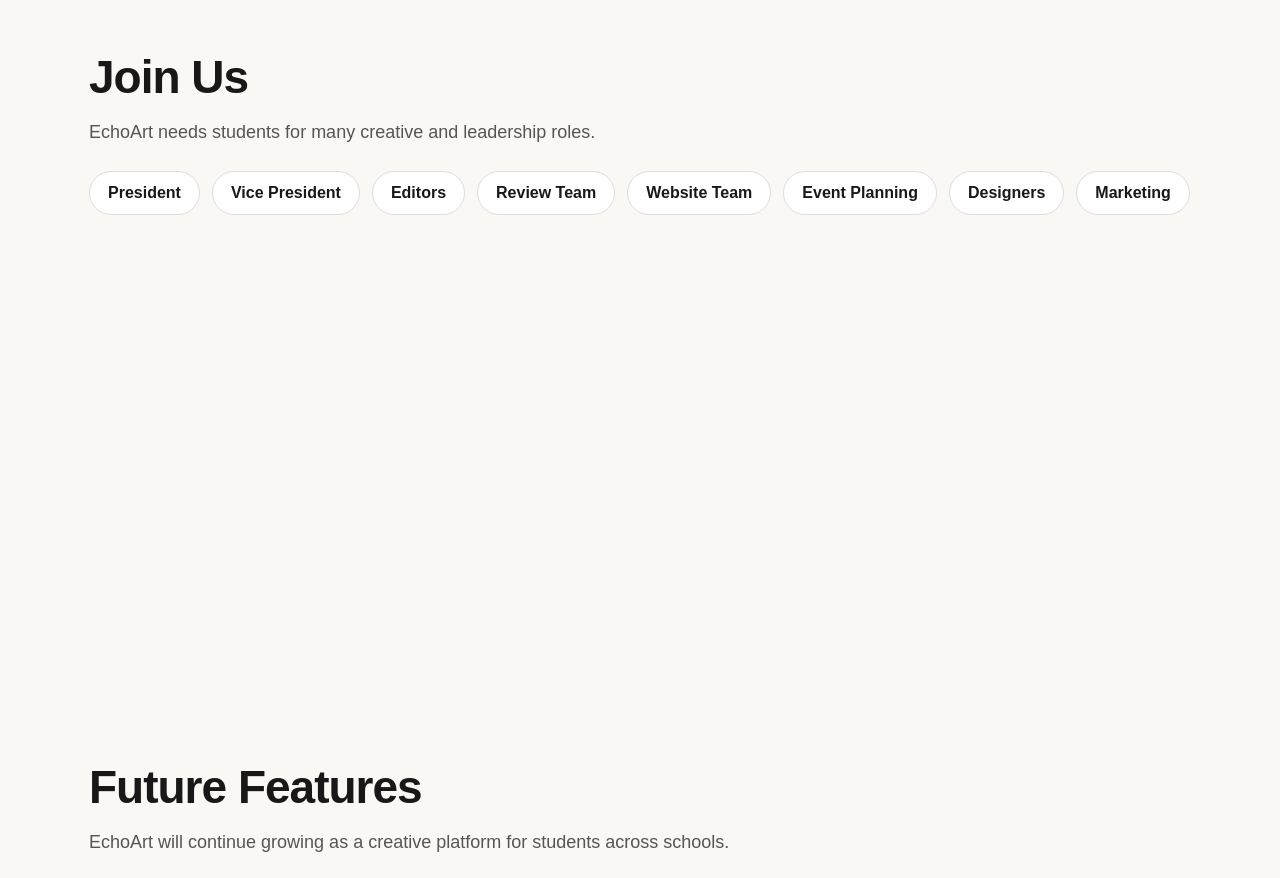
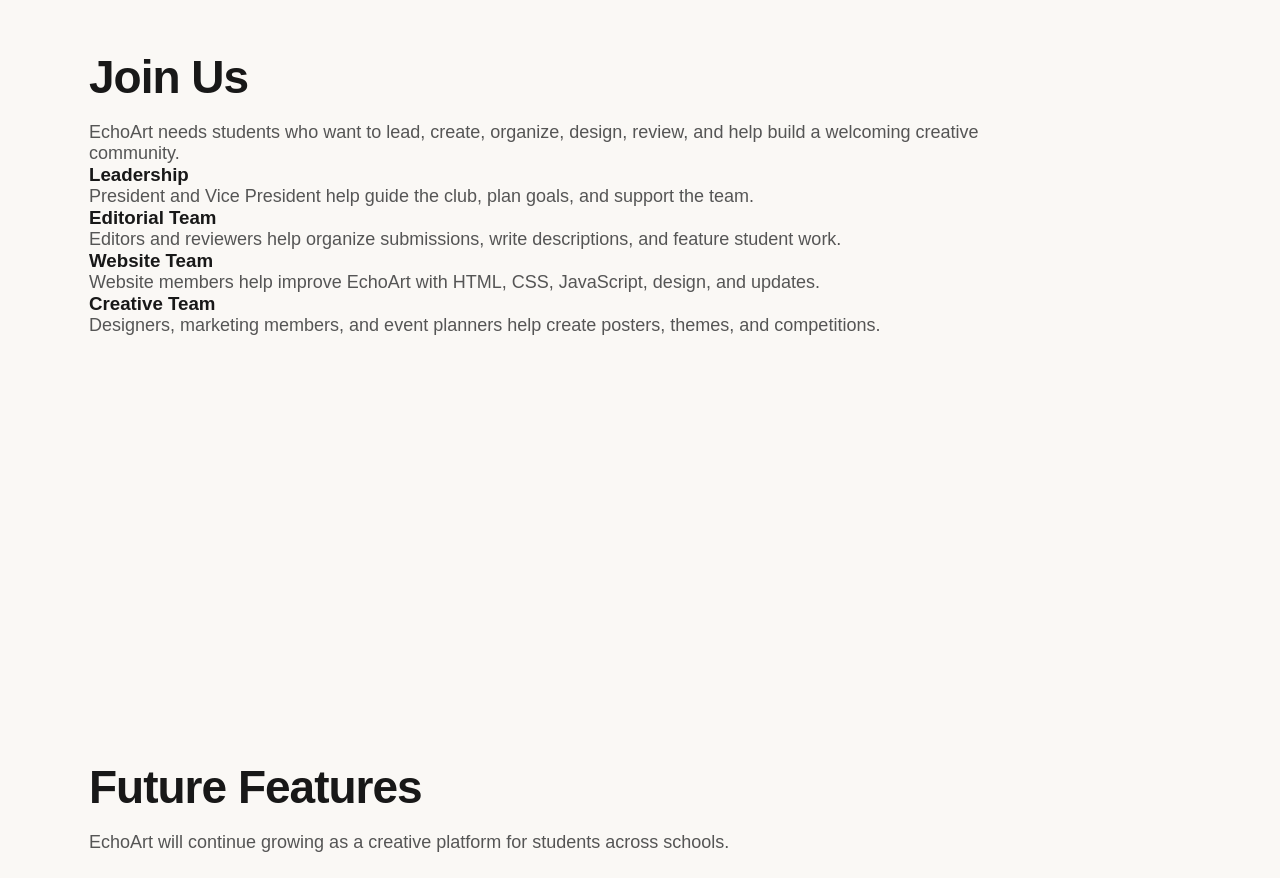
Before and after one commit to cathyyang0423/EchoArt, a plain HTML site: page index.html in a window 1280 px wide. Shown: the part 3160-4038 px from the top of the page. Drawn offline with Linux system fonts and the light colour scheme.

Commit message:
Update index.html

```diff
--- a/index.html
+++ b/index.html
@@ -168,20 +168,34 @@
 </section>
 
     <section class="section" id="join">
-      <h2>Join Us</h2>
-      <p>EchoArt needs students for many creative and leadership roles.</p>
+  <h2>Join Us</h2>
+  <p>
+    EchoArt needs students who want to lead, create, organize, design, review,
+    and help build a welcoming creative community.
+  </p>
 
-      <div class="roles">
-        <span>President</span>
-        <span>Vice President</span>
-        <span>Editors</span>
-        <span>Review Team</span>
-        <span>Website Team</span>
-        <span>Event Planning</span>
-        <span>Designers</span>
-        <span>Marketing</span>
-      </div>
-    </section>
+  <div class="join-grid">
+    <div class="join-card">
+      <h3>Leadership</h3>
+      <p>President and Vice President help guide the club, plan goals, and support the team.</p>
+    </div>
+
+    <div class="join-card">
+      <h3>Editorial Team</h3>
+      <p>Editors and reviewers help organize submissions, write descriptions, and feature student work.</p>
+    </div>
+
+    <div class="join-card">
+      <h3>Website Team</h3>
+      <p>Website members help improve EchoArt with HTML, CSS, JavaScript, design, and updates.</p>
+    </div>
+
+    <div class="join-card">
+      <h3>Creative Team</h3>
+      <p>Designers, marketing members, and event planners help create posters, themes, and competitions.</p>
+    </div>
+  </div>
+</section>
 
     <section class="section" id="future">
       <h2>Future Features</h2>
```
